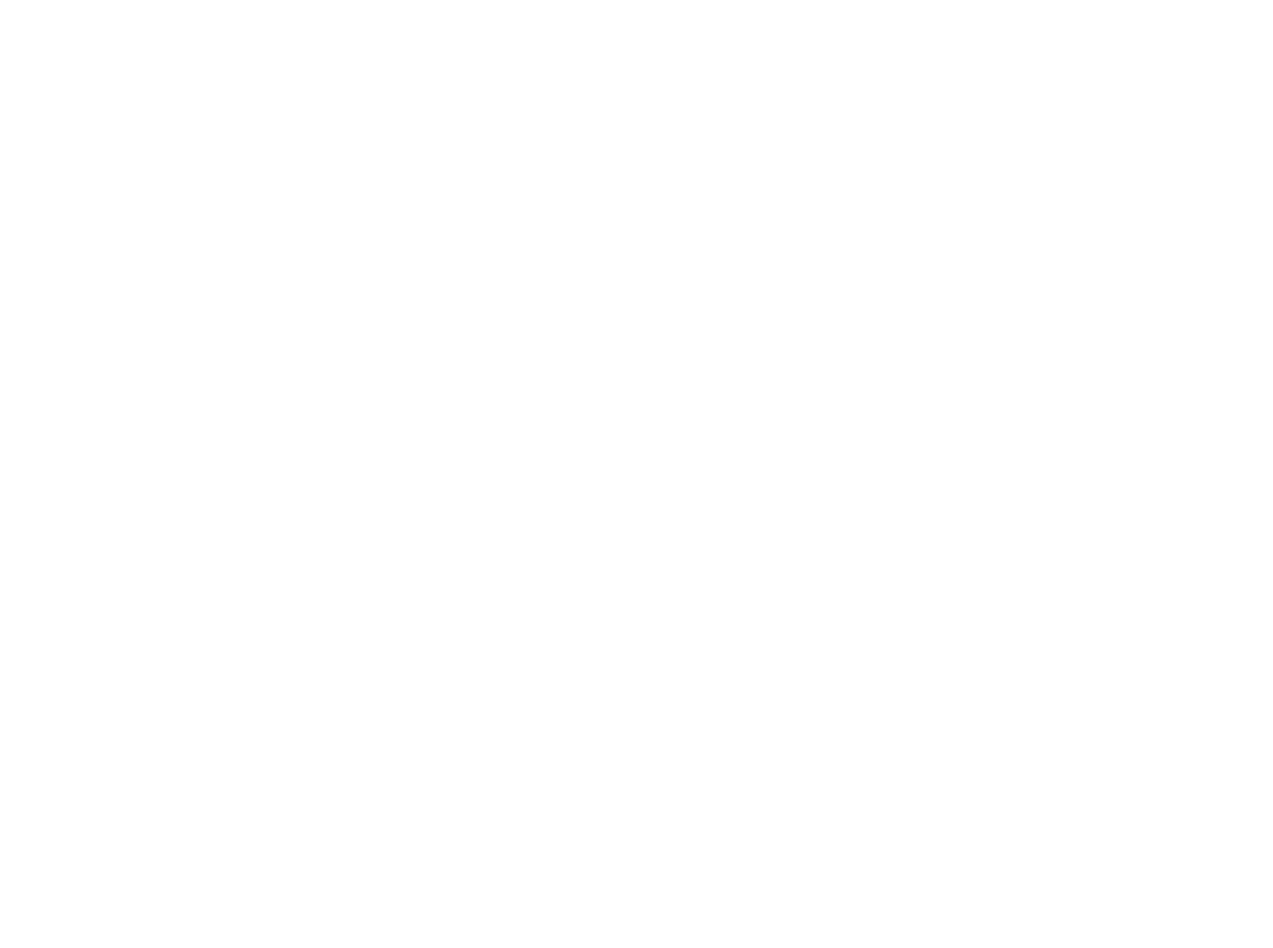
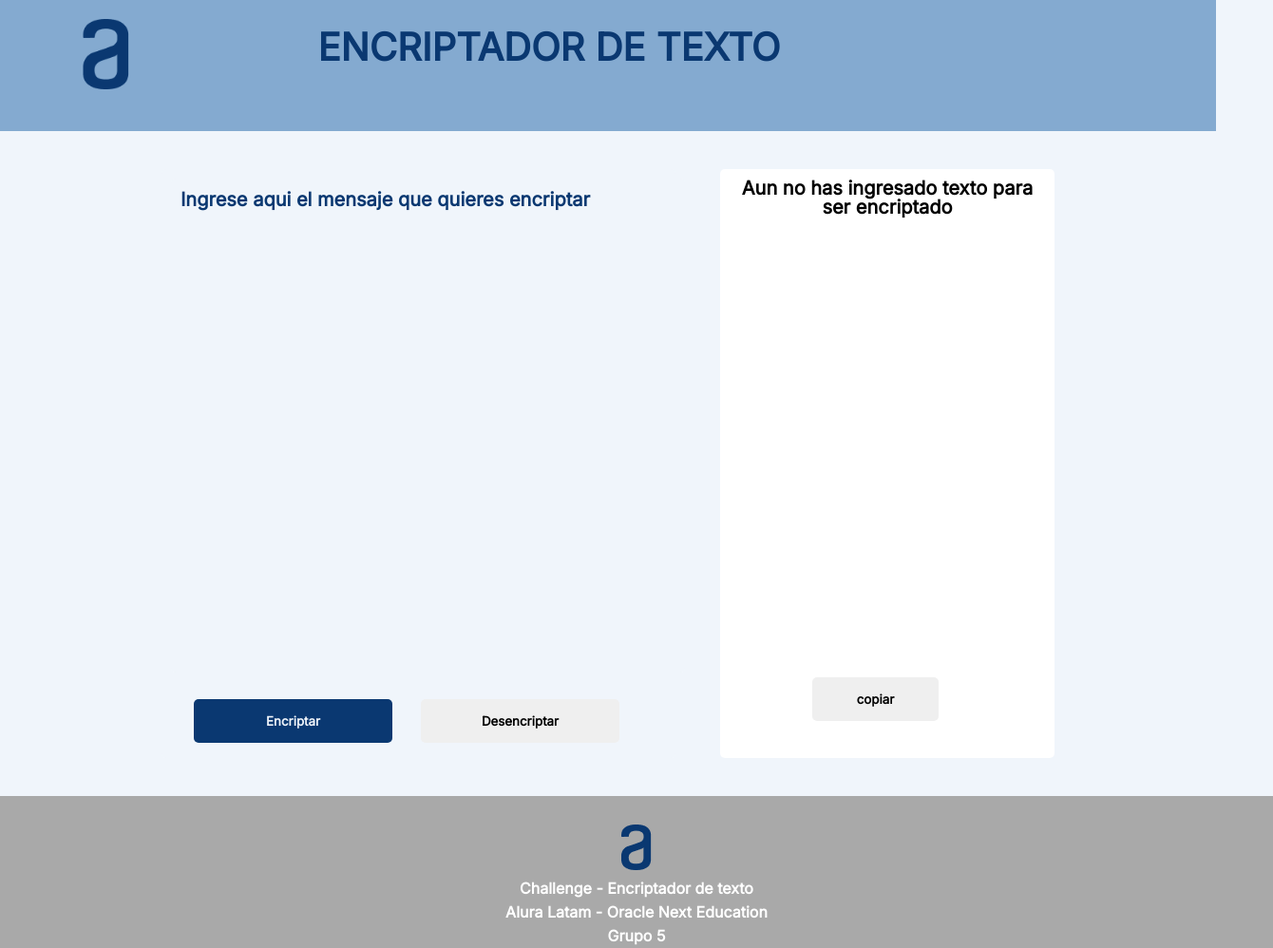
Before and after one commit to ferrojuan/Encriptador_texto_AluraG5, a plain HTML site: page index.html in a window 1280 px wide. Shown: the whole page at 95% size, 1340 px wide, since content can reach past the window. Before the commit the page ends 800 px from the top, so only its background shows below. Drawn offline with Linux system fonts and the light colour scheme.

Commit message:
Definicion de elementos de Index.html y style.css

```diff
--- a/index.html
+++ b/index.html
@@ -1,25 +1,63 @@
 <!DOCTYPE html>
 <html lang="es">
+
 <head>
     <meta charset="UTF-8">
     <meta http-equiv="X-UA-Compatible" content="IE=edge">
     <meta name="viewport" content="width=device-width, initial-scale=1.0">
     <link rel="stylesheet" href="reset.css">
     <link rel="stylesheet" href="style.css">
-
+    <link rel="preconnect" href="https://fonts.googleapis.com">
+    <link rel="preconnect" href="https://fonts.gstatic.com" crossorigin>
+    <link href="https://fonts.googleapis.com/css2?family=Inter&display=swap" rel="stylesheet">
     <title>Encriptador_ONE_Alura</title>
 </head>
+
 <body>
 
     <header>
-
+        <div class="contenido_header">
+            <a
+                href="https://www.aluracursos.com/?gclid=CjwKCAjw67ajBhAVEiwA2g_jEPue8mUjIIJHDOCO_8m1KVLGu0anjiB7T77D0GeixImOKfV6FeFleRoC2yUQAvD_BwE"><img
+                    src="src/Logo@2x.png" alt="Logo Alura"></a>
+            <h1 class="titulo_header">Encriptador de Texto</h1>
+        </div>
     </header>
     <main>
+        <div class="textos">
+            <div class="texto_in">
+                <textarea name="texto" id=" input_texto _in" cols="90" rows="25" placeholder="Ingrese aqui el mensaje que quieres encriptar"></textarea>
 
+                <div class="botones">
+                    <input class="botones_encriptar" type="submit" value="Encriptar">
+                    <input class="botones_desencriptar" type="submit" value="Desencriptar">
+                </div>
+
+            </div>
+            <div class="texto_out">
+                <p >Aun no has ingresado texto para ser encriptado
+                </p>
+                <div class="botones">
+                    <input class="botones_copiar" type="submit" value="copiar">
+                </div>
+            </div>
+        </div>
     </main>
+
     <footer>
+        <img class="logo_footer" src="src/Logo.png" alt="Logo Alura">
+
+        <p>Challenge - Encriptador de texto
+            <br>
+            Alura Latam - Oracle Next Education
+            <br>
+            Grupo 5
+        </p>
+
 
     </footer>
+    <script src="encriptador.js"></script>
 
 </body>
+
 </html>
--- a/style.css
+++ b/style.css
@@ -0,0 +1,126 @@
+body, .texto_in {
+    font-family: 'Inter', sans-serif;
+    background-color: #F0F5FB;
+}
+header{
+    background-color: #84AAD0;
+    padding: 20px;
+}
+
+.contenido_header {
+    width: 100%;
+    display: inline-flex;
+    margin: 0 auto;
+}
+
+.contenido_header a {
+    display: inline-block;
+    width: 20%;
+}
+.contenido_header img{
+    height: 75%;
+}
+
+.titulo_header {
+    color: #0A3871;
+    font-weight: bold;
+    font-size: 40px;
+    width: 50%;
+    text-align: center;
+    text-transform: uppercase;
+    padding-top: 10px;
+
+}
+main{
+    width:940px;
+    margin: 40px auto;
+}
+.textos{
+    display: inline-flex;
+}
+.texto_in{
+    width:75%;
+    margin-right: 5%;
+    color: #0A3871;
+    border: none;
+
+}
+.texto_out{
+    background-color: white;
+
+}
+.texto_in, .texto_out{
+    border-radius: 5px;
+    font-family: 'Inter', sans-serif;
+    padding: 10px;
+    font-size: 20px;
+    text-align: center;
+    height: 600px;
+
+}
+textarea{
+    height: 500px;
+    width:100%;
+    border: none;
+    background-color:#F0F5FB ;
+    border-radius: 5px;
+    padding: 10px;
+    font-family: 'Inter';
+    color: #0A3871;
+    font-weight: bold;
+    font-size: 20px;
+    resize: none;
+
+}
+textarea::placeholder{
+    color:#0A3871;
+}
+textarea:active{
+    border-color: #ffffff;
+}
+
+.texto_out p{
+    height: 500px;
+    font-size: 20px;
+    font-weight: bold;
+}
+
+.botones{
+    margin-top: 25px;
+
+}
+.botones input{
+    width:40%;
+    border:none;
+    text-align: center;
+    border-radius: 5px;
+    padding: 15px 25px;
+    font-weight: bold;
+    font-family: 'Inter', sans-serif;
+    margin-right: 25px;
+
+}
+.botones input:hover{
+    background-color: #84AAD0;
+    color: black;
+    transition: 400;
+}
+.botones_encriptar{
+    background-color: #0A3871;
+    color: #F0F5FB;
+}
+
+
+
+
+
+footer{
+    background-color: darkgray;
+    width: 100%;
+    height:100px;
+    text-align: center;
+    padding: 30px;
+    color:white;
+    font-weight: bold;
+    line-height: 25px;
+}
```
Also changed, not shown: src/Logo.png (added), src/Logo@2x.png (added).
